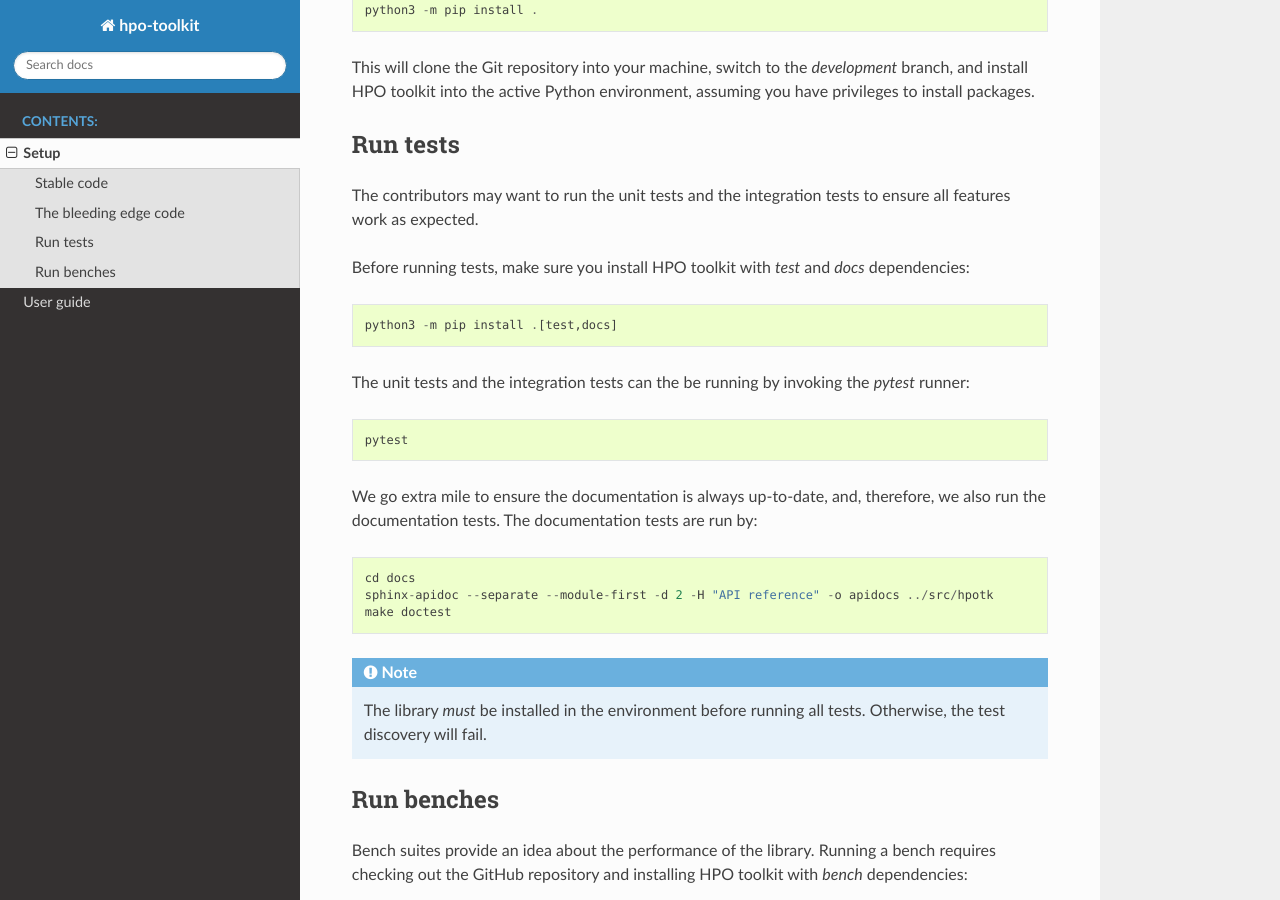
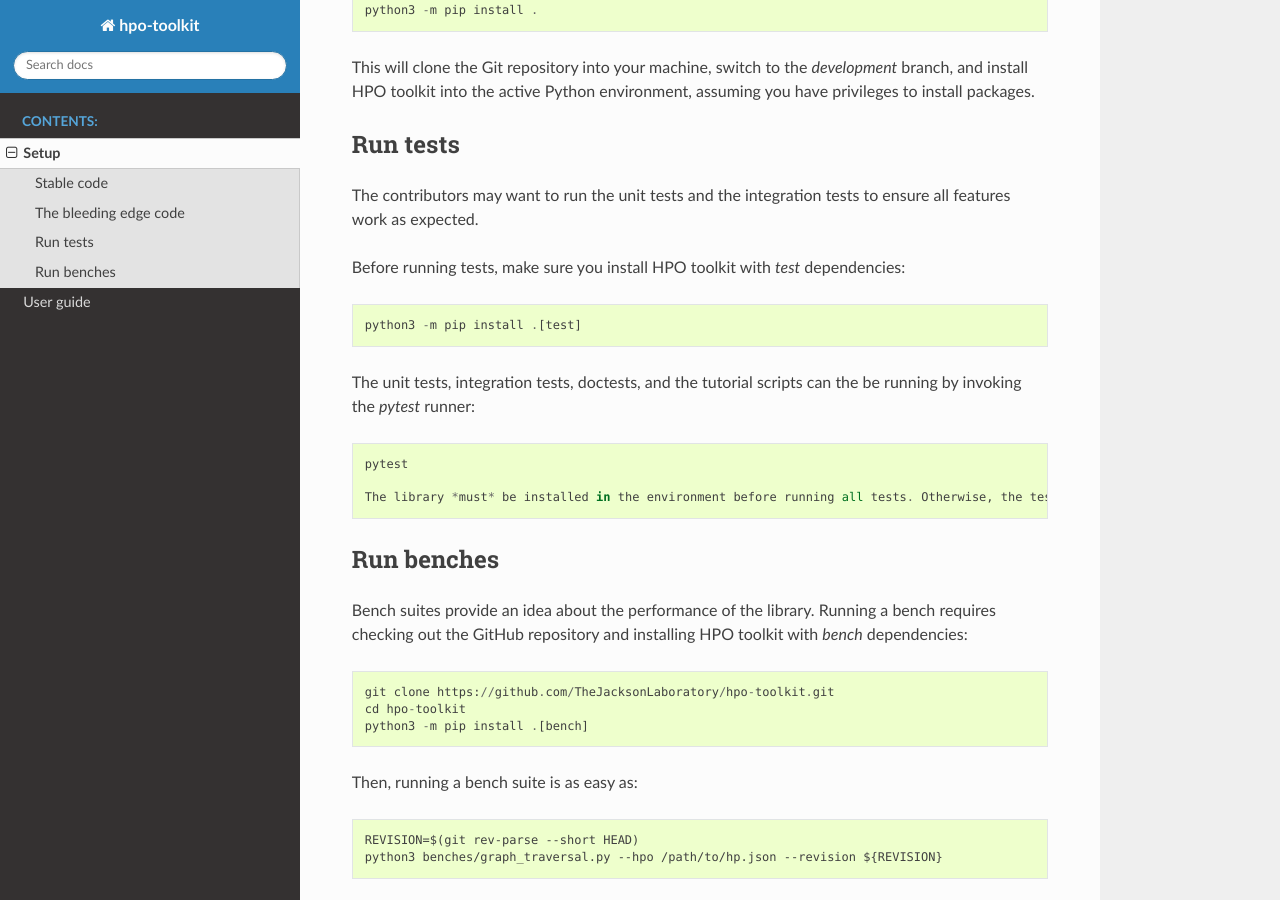
Before and after one commit to ielis/hpo-toolkit, a Sphinx documentation site: the page built from docs/setup.rst, in a window 1280 px wide and 900 px high, scrolled down 616 px. Built offline with Sphinx 7.4.7 and the Read the Docs theme 2.0.0, drawn with Linux system fonts in a browser that asks for light colours; pages that are not in the unit, such as notebooks, are missing from menus.

Commit message:
Update docs regarding running tests.

```diff
--- a/docs/setup.rst
+++ b/docs/setup.rst
@@ -33,22 +33,13 @@ Run tests
 
 The contributors may want to run the unit tests and the integration tests to ensure all features work as expected.
 
-Before running tests, make sure you install HPO toolkit with `test` and `docs` dependencies::
+Before running tests, make sure you install HPO toolkit with `test` dependencies::
 
-  python3 -m pip install .[test,docs]
+  python3 -m pip install .[test]
 
-The unit tests and the integration tests can the be running by invoking the `pytest` runner::
+The unit tests, integration tests, doctests, and the tutorial scripts can the be running by invoking the `pytest` runner::
 
   pytest
-
-We go extra mile to ensure the documentation is always up-to-date, and, therefore, we also run the documentation tests.
-The documentation tests are run by::
-
-  cd docs
-  sphinx-apidoc --separate --module-first -d 2 -H "API reference" -o apidocs ../src/hpotk
-  make doctest
-
-.. note::
 
   The library *must* be installed in the environment before running all tests. Otherwise, the test discovery will fail.
 
```
Also changed, not shown: 1 other file.
